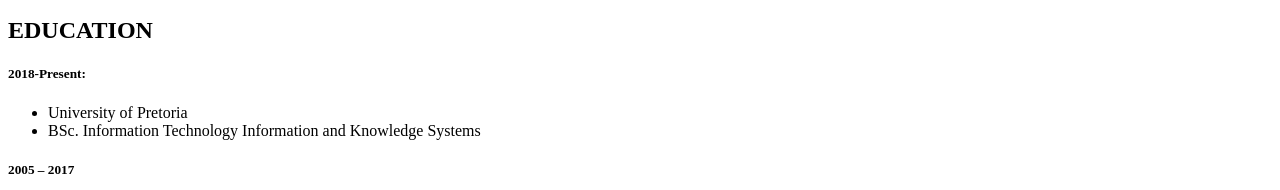
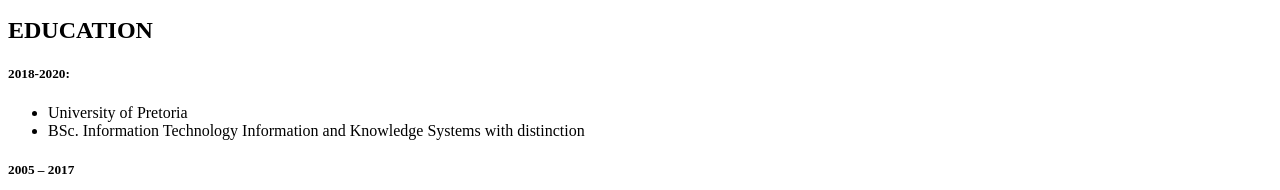
Before and after one commit to BRRobinson/BRRobinson.github.io, a plain HTML site: page index.html in a window 1280 px wide. Shown: the part 345-535 px from the top of the page. Drawn offline with Linux system fonts and the light colour scheme.

Commit message:
Update index.html

```diff
--- a/index.html
+++ b/index.html
@@ -9,10 +9,10 @@
     <li>Afrikaans - not fluent</li>
 </ul>
 <h2>EDUCATION</h2>
-<h5>2018-Present:</h5>
+<h5>2018-2020:</h5>
 <ul>
     <li>University of Pretoria</li>
-    <li>BSc. Information Technology Information and Knowledge Systems</li>
+    <li>BSc. Information Technology Information and Knowledge Systems with distinction</li>
 </ul>
 <h5>2005 – 2017</h5>
 <p>Dainfern College, Johannesburg</p>
```
